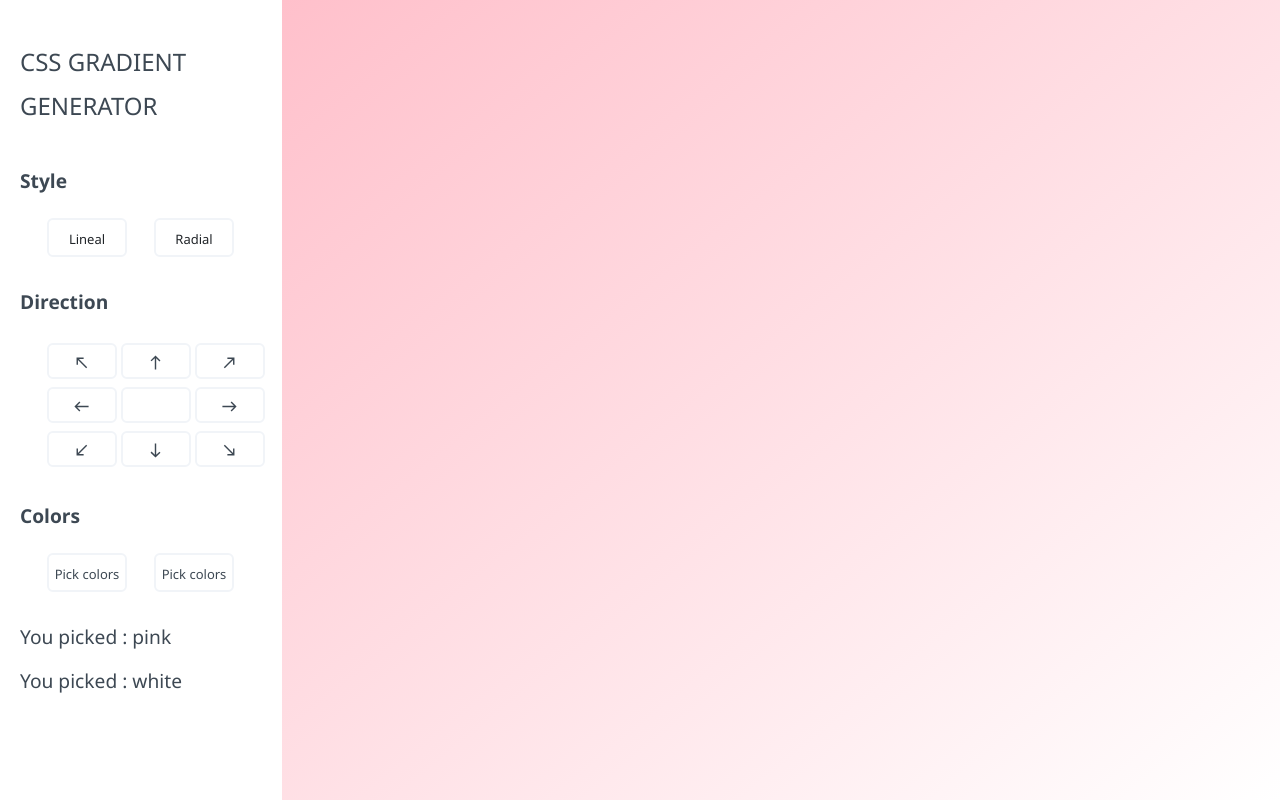
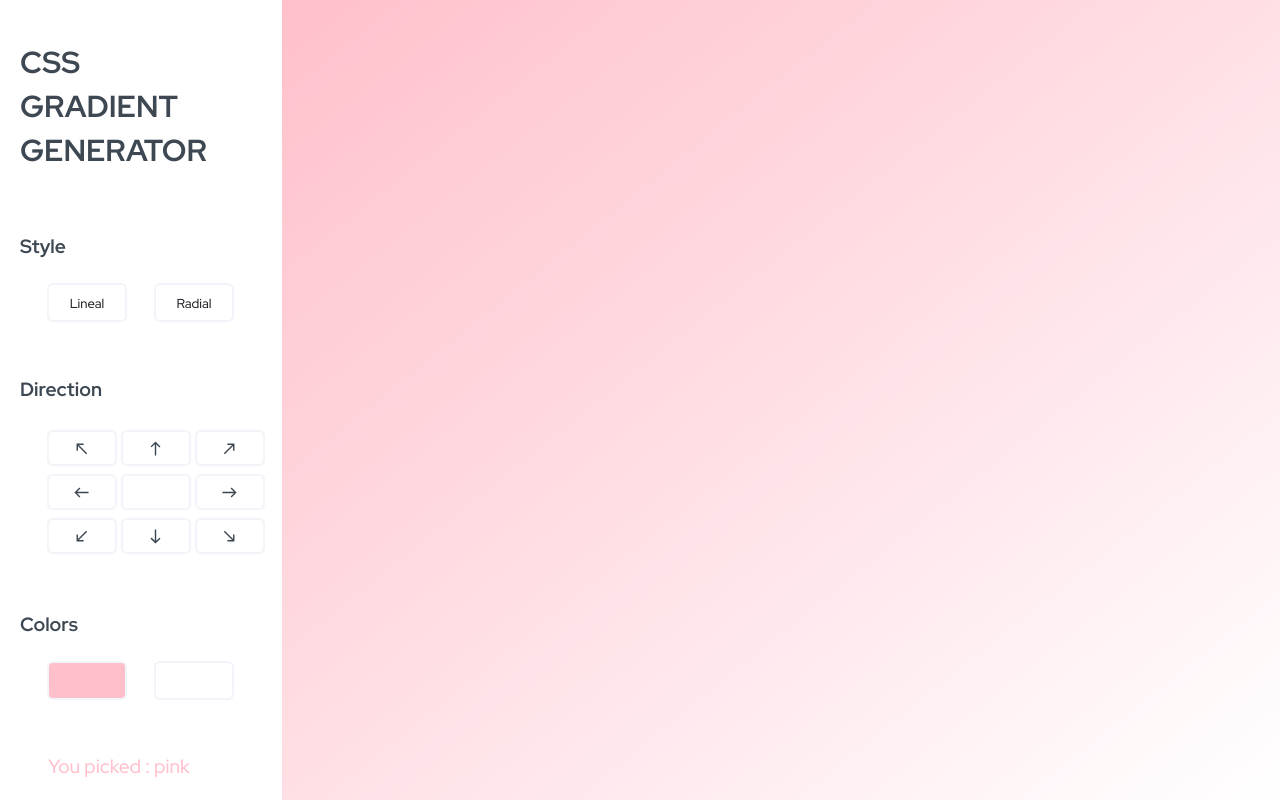
Before and after one commit to ElianaGomez2020/Gragient-CSS, a React (Create React App) app: page / in a window 1280 px wide. Built offline with nearby package versions, Linux system fonts and the light colour scheme.

Commit message:
last changes

```diff
--- a/public/index.html
+++ b/public/index.html
@@ -10,6 +10,9 @@
       content="Web site created using create-react-app"
     />
     <link rel="apple-touch-icon" href="%PUBLIC_URL%/logo192.png" />
+    <link rel="preconnect" href="https://fonts.googleapis.com">
+    <link rel="preconnect" href="https://fonts.gstatic.com" crossorigin>
+    <link href="https://fonts.googleapis.com/css2?family=Poppins:wght@500&family=Red+Hat+Display:wght@500;700&display=swap" rel="stylesheet">
     <!--
       manifest.json provides metadata used when your web app is installed on a
       user's mobile device or desktop. See https://developers.google.com/web/fundamentals/web-app-manifest/
--- a/src/App.css
+++ b/src/App.css
@@ -1,13 +1,18 @@
-.content{
+:root {
+  --font-color: #3d4853;
+  --background-color :#f1f4f8;
+}
+.content {
   width: 100vw;
   height: 100vh;
   display: flex;
   justify-content: space-between;
-  font-family:'Segoe UI', Tahoma, Geneva, Verdana, sans-serif;
+  font-family: "Poppins", sans-serif;
+  font-family: "Red Hat Display", sans-serif;
 }
-.menu{
+.menu {
   padding: 40px 40px 20px 20px;
-  display:flex;
+  display: flex;
   flex-direction: column;
   align-content: flex-start;
   position: relative;
@@ -16,38 +21,44 @@
   bottom: 0;
   width: 22vw;
   height: 100vh;
-  background: #fff;
+  background: #ffff;
   overflow-y: auto;
 }
 
 h1 {
-  color: #3d4853;
-  font-size: 1.5rem;
+  color: var(--font-color);
+  font-weight: bold;
+  font-size: 1.9rem;
   line-height: 2.75rem;
 }
+@media screen and(max-width: 575px) {
+  .h1 {
+    font-size: 1.9rem;
+}}
 
-.direction{
+.direction {
   margin-top: 15px;
 }
 
-.options{
-  color: #3d4853;;
-  margin-top: 23px;
+.options {
+  color: var(--font-color);
+  margin-top: 20%;
   font-size: 1.2rem;
   font-weight: bolder;
   line-height: 2.75rem;
 }
 
-.colors-picked{
+.colors-picked {
   margin-top: 20%;
-  color: #3d4853;;
-  margin-top: 23px;
+  margin-left: 28px;
+  color: var(--font-color);
   font-size: 1.2rem;
   font-weight: 500;
   line-height: 2.75rem;
 }
 
-.gradient{
+
+.gradient {
   position: relative;
   top: 0;
   bottom: 0;
--- a/src/App.js
+++ b/src/App.js
@@ -39,8 +39,10 @@ export default function App() {
         <span className="options">Colors</span>
 
         <Colors
-          color1={setColor1}
-          color2={setColor2}
+          setColor1={setColor1}
+          setColor2={setColor2}
+          color1={color1}
+          color2={color2}
           toggleColor1={togglePaletaColor1}
           toggleColor2={togglePaletaColor2}
           showColorPicker1={showColorPicker1}
@@ -48,9 +50,9 @@ export default function App() {
         />
 
         <div className="colors-picked">
-          <span> You picked : {color1}</span>
+          <span style={{ color: `${color1}` }}> You picked : {color1}</span>
           <br></br>
-          <span> You picked : {color2}</span>
+          <span style={{ color: `${color2}` }}> You picked : {color2}</span>
         </div>
       </div>
       <div
--- a/src/components/button-direction/styles.css
+++ b/src/components/button-direction/styles.css
@@ -1,5 +1,5 @@
 .grid-item {
-  color: #3d4853;
+  color: var(--font-color);
   border-radius: 6px;
   background-color: white;
   border: 2px solid #f1f4f8;
--- a/src/components/colors/Colors.js
+++ b/src/components/colors/Colors.js
@@ -5,25 +5,25 @@ import "./styles.css";
 export const Colors = (props) => {
   return (
     <div className="section-colors">
-      <button class="button-colors" onClick={props.toggleColor1}>
-        {props.showColorPicker1 ? " Close " : " Pick colors"}
+      <button class="button-colors" style={{backgroundColor:`${props.color1}`}}
+       onClick={props.toggleColor1}>
       </button>
 
       {props.showColorPicker1 && (
         <SketchPicker
           color={props.color1}
-          onChange={(updatedColor) => props.color1(updatedColor.hex)}
+          onChange={(updatedColor) => props.setColor1(updatedColor.hex)}
         />
       )}
 
-      <button className=" button-colors" onClick={props.toggleColor2}>
-        {props.showColorPicker2 ? " Close " : " Pick colors"}
+      <button className=" button-colors" style={{backgroundColor:`${props.color2}`}}
+        onClick={props.toggleColor2}>
       </button>
 
       {props.showColorPicker2 && (
         <SketchPicker
           color={props.color2}
-          onChange={(updatedColor) => props.color2(updatedColor.hex)}
+          onChange={(updatedColor) => props.setColor2(updatedColor.hex)}
         />
       )}
     </div>
--- a/src/components/colors/styles.css
+++ b/src/components/colors/styles.css
@@ -2,10 +2,9 @@
     position:inherit;
   }
   .button-colors{
-    background-color: #fff;
-    border: 2px solid  #f1f4f8;
+    background-color: var(--background-color);
+    border: 2px solid  var(--background-color);
     border-radius: 6px;
-    color: #3d4853;
     margin-left: 27px;
     margin-top: 15px;
     padding: 5px 5px 30px 5px;
@@ -17,5 +16,5 @@
     line-height: 1.75rem;
   }
   .button-colors:hover{
-    background-color: #f1f4f8;
+    background-color: var(--background-color);
   }
--- a/src/components/style/styles.css
+++ b/src/components/style/styles.css
@@ -5,7 +5,7 @@
 .buttom a{
   border: 2px solid  #f1f4f8;
   border-radius: 6px;
-  color: #3d4853;
+  color: var(--font-color);
   margin-left: 27px;
   margin-top: 15px;
   padding: 5px 5px 30px 5px;
```
Also changed, not shown: src/index.css (line endings or trailing spaces).
